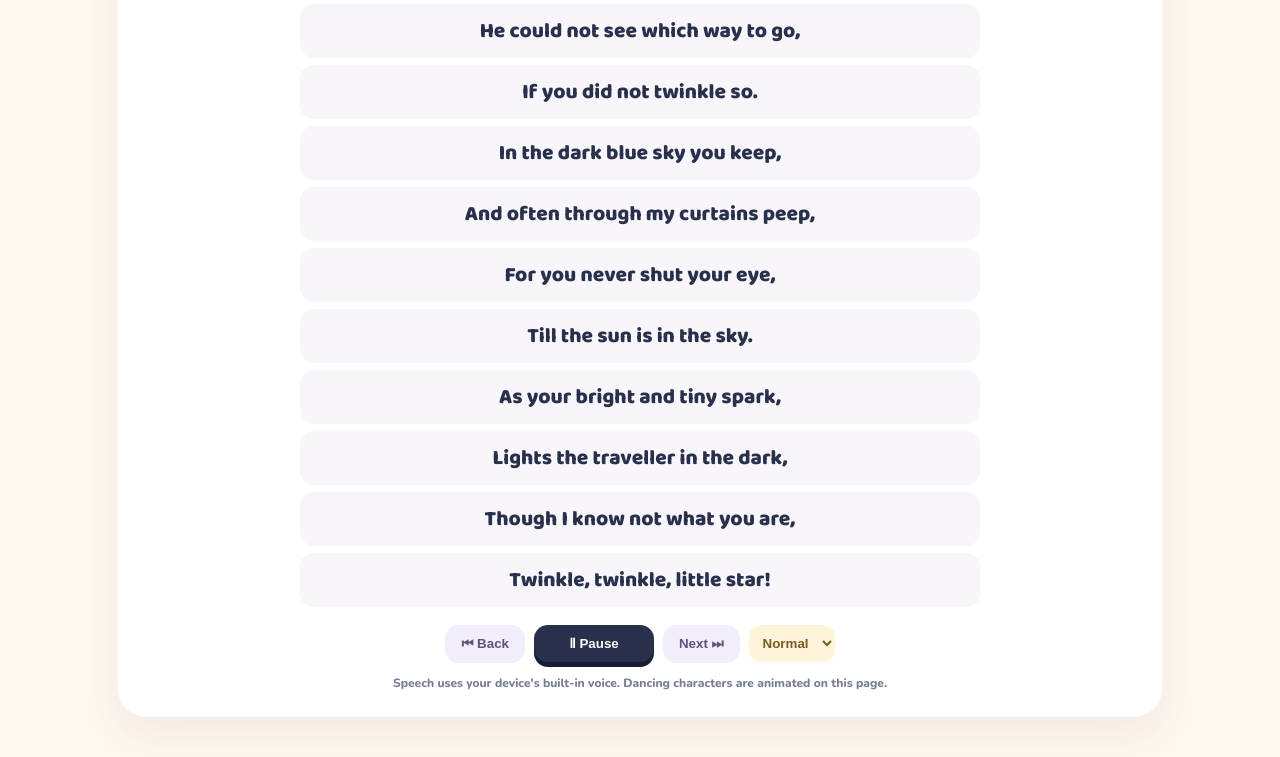
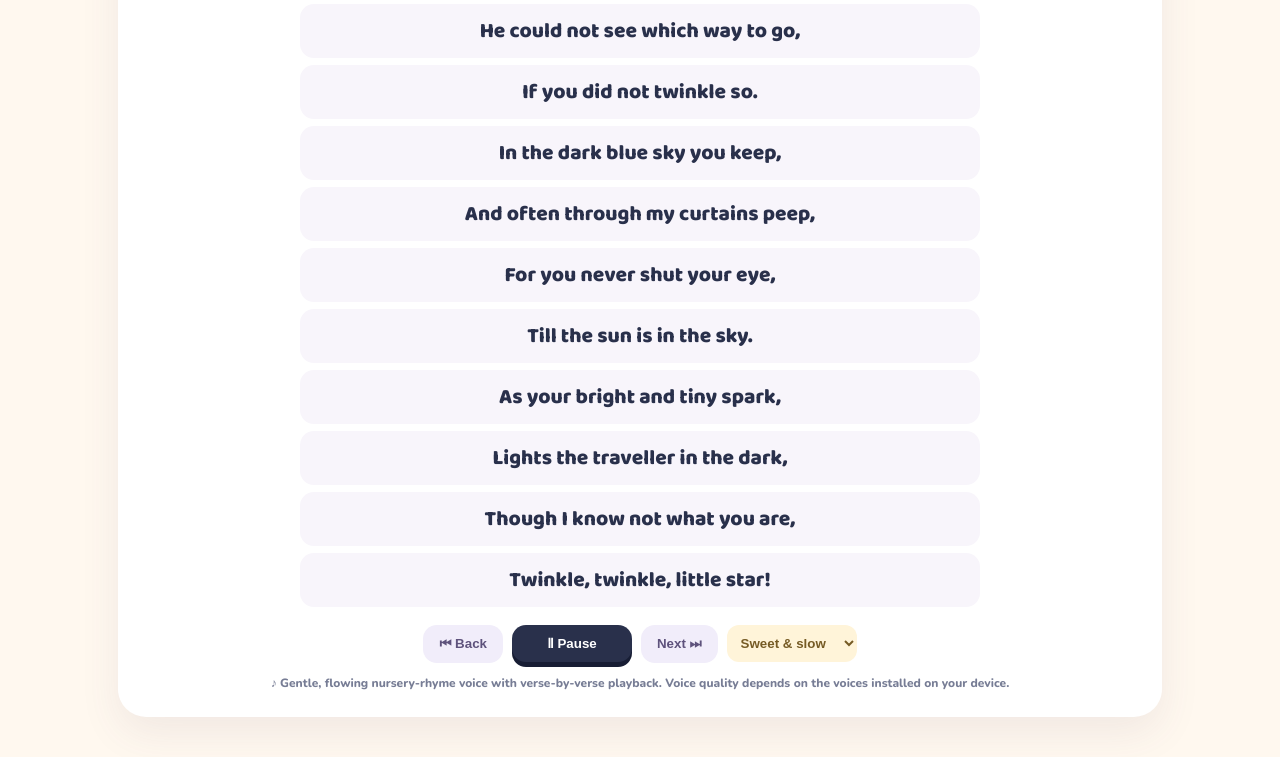
Before and after one commit to Narsing-s/Study-club, a plain HTML site: page rhymes.html in a window 1280 px wide. Both pictures are taken after a click on the button "▶ Play rhyme". Shown: the part 2102-2859 px from the top of the page. Drawn offline with nearby package versions, Linux system fonts and the light colour scheme.

Commit message:
Improve nursery rhyme voice flow and sweet pacing

```diff
--- a/rhymes.html
+++ b/rhymes.html
@@ -21,7 +21,7 @@
 <section class="player" aria-live="polite"><div class="player-head"><span class="pill" id="levelPill">🎤 Read-along studio</span><span class="pill" id="statusPill">Ready to sing</span></div>
 <div class="stage" id="danceStage"><span class="floaty one">♪</span><span class="floaty two">⭐</span><span class="floaty three">♫</span><div class="mascots" id="mascots"><span class="mascot">🐻</span><span class="mascot">🐰</span><span class="mascot">🐥</span></div></div>
 <h2 class="rhyme-title" id="rhymeTitle">The Happy Little Friends</h2><p class="rhyme-sub" id="rhymeSub">Tap play and sing along!</p><div class="lines" id="rhymeLines"></div>
-<div class="controls"><button class="btn" id="prevBtn" type="button">⏮ Back</button><button class="btn main" id="playBtn" type="button">▶ Play rhyme</button><button class="btn" id="nextBtn" type="button">Next ⏭</button><select class="speed" id="speed" aria-label="Speech speed"><option value=".8">Slow</option><option value="1" selected>Normal</option><option value="1.15">Fast</option></select></div><p class="hint" id="hint">Speech uses your device's built-in voice. Dancing characters are animated on this page.</p></section>
+<div class="controls"><button class="btn" id="prevBtn" type="button">⏮ Back</button><button class="btn main" id="playBtn" type="button">▶ Play rhyme</button><button class="btn" id="nextBtn" type="button">Next ⏭</button><select class="speed" id="speed" aria-label="Singing pace"><option value=".8" selected>Sweet & slow</option><option value="1">Normal</option><option value="1.12">Bright & lively</option></select></div><p class="hint" id="hint">♪ Gentle, flowing nursery-rhyme voice with verse-by-verse playback. Voice quality depends on the voices installed on your device.</p></section>
 </main>
 <script>
 const rhymes=[
@@ -79,7 +79,11 @@ function renderGrid(){ $('rhymeGrid').innerHTML=rhymes.map((r,i)=>'<button class
 function renderRhyme(){const r=rhymes[selected];$('rhymeTitle').textContent=r.title;$('rhymeSub').textContent=r.sub;$('mascots').innerHTML=r.friends.map(x=>'<span class="mascot" aria-hidden="true">'+x+'</span>').join('');$('rhymeLines').innerHTML=r.lines.map((line,i)=>'<div class="line" data-line="'+i+'">'+line+'</div>').join('');$('levelPill').textContent='🎵 '+(selected+1)+' of '+rhymes.length+' rhymes';$('statusPill').textContent='Ready to sing';$('playBtn').textContent='▶ Play rhyme';$('danceStage').classList.remove('paused');lineIndex=-1;}
 function selectRhyme(i){stopSpeech();selected=i;renderGrid();renderRhyme();}
 function markLine(i){document.querySelectorAll('.line').forEach((el,n)=>el.classList.toggle('active',n===i));lineIndex=i;}
-function speakLine(){const r=rhymes[selected];if(!('speechSynthesis'in window)){ $('hint').textContent='Your browser does not support speech playback. You can still read and dance along!';playing=false;return;}if(lineIndex>=r.lines.length-1){finish();return;}lineIndex++;markLine(lineIndex);utterance=new SpeechSynthesisUtterance(r.lines[lineIndex]);utterance.rate=Number($('speed').value);utterance.pitch=1.12;utterance.onend=()=>{if(playing){setTimeout(speakLine,250);}};utterance.onerror=()=>{playing=false;$('statusPill').textContent='Voice unavailable';$('playBtn').textContent='▶ Try again';};window.speechSynthesis.speak(utterance);$('statusPill').textContent='Singing line '+(lineIndex+1)+' of '+r.lines.length;}
+let chosenVoice=null,voiceReady=false;
+function loadSweetVoice(){if(!('speechSynthesis'in window))return;const voices=window.speechSynthesis.getVoices();if(!voices.length)return;const english=voices.filter(v=>/^en(-|$)/i.test(v.lang));chosenVoice=english.find(v=>/female|samantha|karen|moira|aria|jenny|zira|susan|google uk english female/i.test(v.name))||english.find(v=>/google|natural|neural|premium/i.test(v.name))||english[0]||voices[0];voiceReady=true;}
+if('speechSynthesis'in window){loadSweetVoice();window.speechSynthesis.onvoiceschanged=loadSweetVoice;}
+function speakLine(){const r=rhymes[selected];if(!('speechSynthesis'in window)){ $('hint').textContent='Your browser does not support voice playback. Try Chrome.';playing=false;return;}if(lineIndex>=r.lines.length-1){finish();return;}
+const start=lineIndex+1;const end=Math.min(start+3,r.lines.length);const verse=r.lines.slice(start,end);const offsets=[];let joined='';verse.forEach((line,i)=>{offsets.push({start:joined.length,end:joined.length+line.length,index:start+i});joined+=(i===verse.length-1?'':line+' ');});lineIndex=start;markLine(start);utterance=new SpeechSynthesisUtterance(joined+verse[verse.length-1]);if(chosenVoice)utterance.voice=chosenVoice;utterance.lang=chosenVoice?.lang||'en-IN';utterance.rate=Number($('speed').value)*0.88;utterance.pitch=1.28;utterance.volume=1;utterance.onboundary=e=>{if(e.name==='word'){const pos=e.charIndex;const current=offsets.find(o=>pos>=o.start&&pos<=o.end);if(current&&current.index!==lineIndex)markLine(current.index);}};utterance.onend=()=>{if(playing){lineIndex=end-1;markLine(lineIndex);setTimeout(speakLine,420);}};utterance.onerror=()=>{playing=false;$('statusPill').textContent='Voice unavailable';$('playBtn').textContent='▶ Try again';};window.speechSynthesis.speak(utterance);$('statusPill').textContent='♪ Singing verse · lines '+(start+1)+'–'+(end+1)+' of '+r.lines.length;}
 function finish(){playing=false;paused=false;$('statusPill').textContent='Lovely singing! ⭐';$('playBtn').textContent='↻ Sing again';$('danceStage').classList.add('paused');}
 function stopSpeech(){if('speechSynthesis'in window)window.speechSynthesis.cancel();playing=false;paused=false;utterance=null;$('danceStage').classList.add('paused');}
 function togglePlay(){if(!('speechSynthesis'in window)){$('hint').textContent='Speech is not available in this browser. Try Chrome on your device.';return;}if(playing&&!paused){window.speechSynthesis.pause();paused=true;$('danceStage').classList.add('paused');$('statusPill').textContent='Paused';$('playBtn').textContent='▶ Resume';return;}if(paused){window.speechSynthesis.resume();paused=false;$('danceStage').classList.remove('paused');$('statusPill').textContent='Singing line '+(lineIndex+1)+' of '+rhymes[selected].lines.length;$('playBtn').textContent='Ⅱ Pause';return;}if(lineIndex>=rhymes[selected].lines.length-1){lineIndex=-1;document.querySelectorAll('.line').forEach(x=>x.classList.remove('active'));}playing=true;paused=false;$('danceStage').classList.remove('paused');$('playBtn').textContent='Ⅱ Pause';speakLine();}
```
